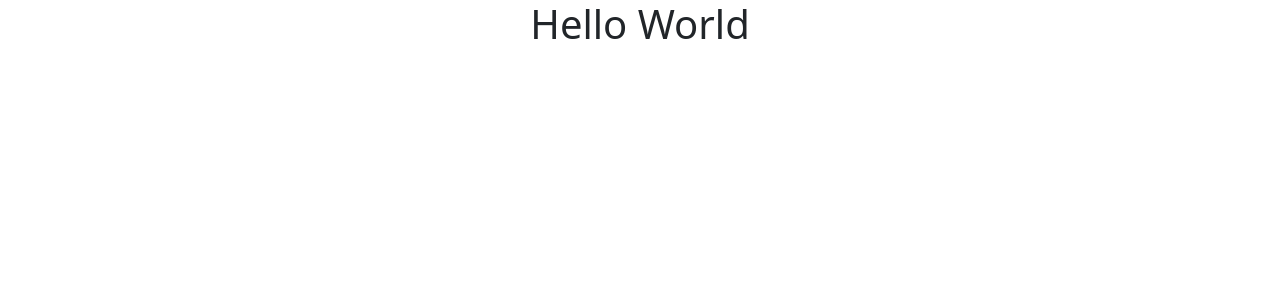
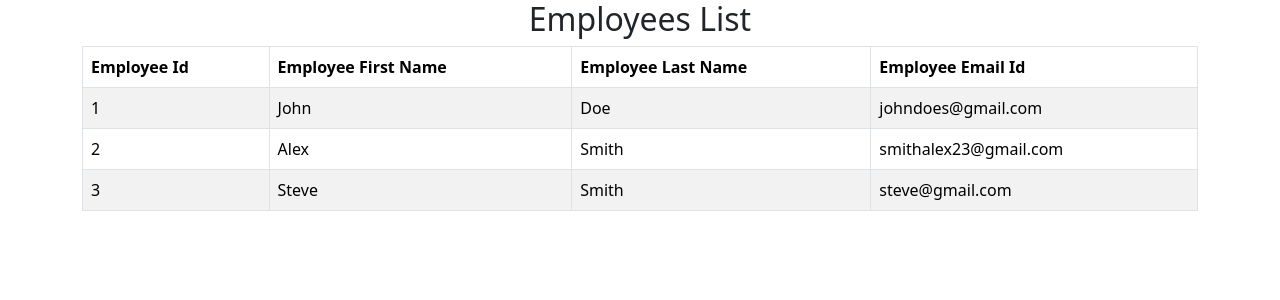
Before and after one commit to sujanstha15/Employee-Management-System, a React (Vite) app: page / in a window 1280 px wide. Shown: the top 300 px of the page. Built offline with nearby package versions, Linux system fonts and the light colour scheme.

Commit message:
Create React Componente to Display Employee Data

```diff
--- a/src/App.jsx
+++ b/src/App.jsx
@@ -1,3 +1,4 @@
+import ListEmployeeComponent from "./components/ListEmployeeComponent"
 import HelloWorld from "./HelloWorld"
 
 
@@ -7,7 +8,7 @@ function App() {
   return (
     <>
 
-    <HelloWorld />
+    <ListEmployeeComponent />
 
     </>
   )
--- /dev/null
+++ b/src/components/ListEmployeeComponent.jsx
@@ -0,0 +1,63 @@
+import React from 'react'
+
+const ListEmployeeComponent = () => {
+
+
+    const dummyData = [
+       {
+        "id": 1,
+        "firstName": "John",
+        "lastName": "Doe",
+        "email": "johndoes@gmail.com"
+       },
+         {
+          "id": 2,
+          "firstName": "Alex",
+          "lastName": "Smith",
+          "email": "smithalex23@gmail.com"
+            },
+
+            {
+              "id": 3,
+              "firstName": "Steve",
+              "lastName": "Smith",
+              "email": "steve@gmail.com"
+            }
+
+    ]
+
+
+  return (
+    <div className='container'>
+
+        <h2 className='text-center'>Employees List</h2>
+        <table className='table table-striped table-bordered'>
+            <thead>
+                <tr>
+                    <th>Employee Id</th>
+                    <th>Employee First Name</th>
+                    <th>Employee Last Name</th>
+                    <th>Employee Email Id</th>
+                </tr>
+            </thead>
+            <tbody>
+                {
+                    dummyData.map(employee =>
+                        <tr key={employee.id}>
+                            <td>{employee.id}</td>
+                            <td>{employee.firstName}</td>
+                            <td>{employee.lastName}</td>
+                            <td>{employee.email}</td>
+
+                        </tr>
+                    )
+                }
+
+            </tbody>
+        </table>
+
+    </div>
+  )
+}
+
+export default ListEmployeeComponent
```
